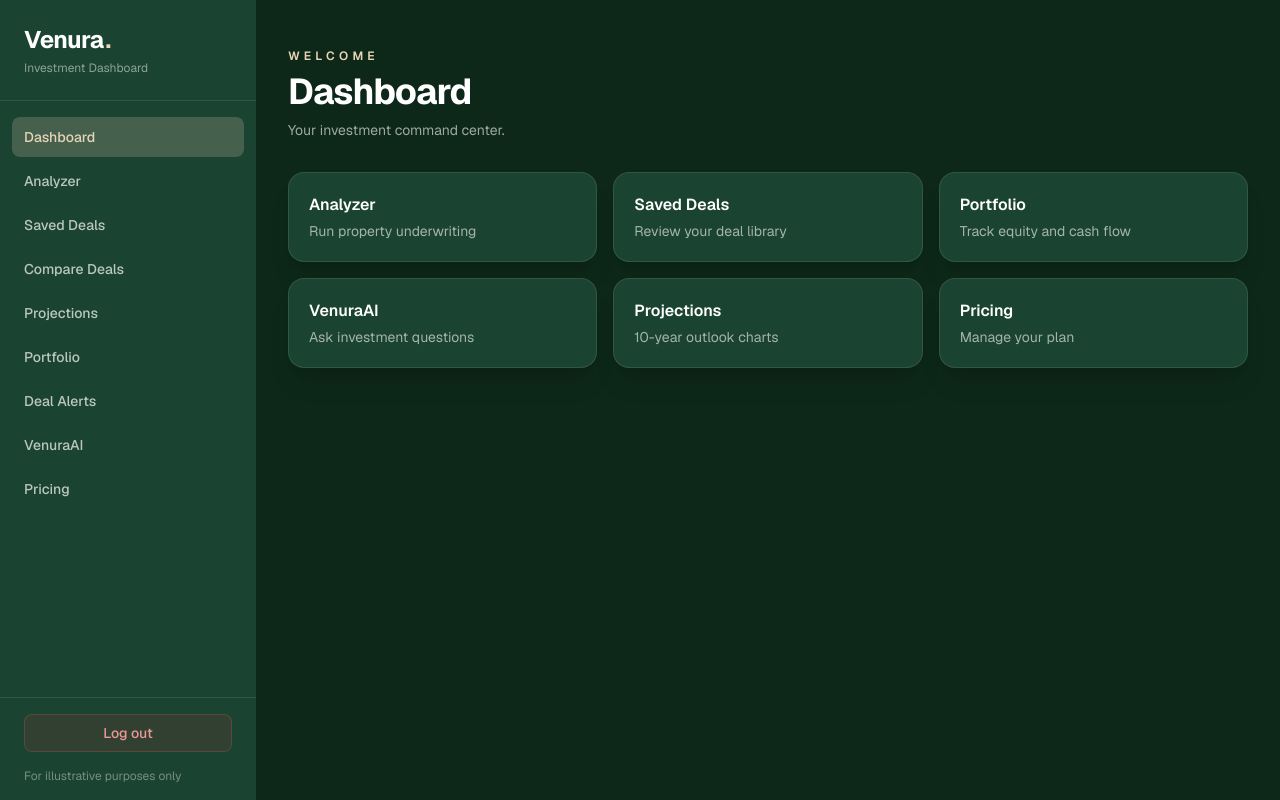
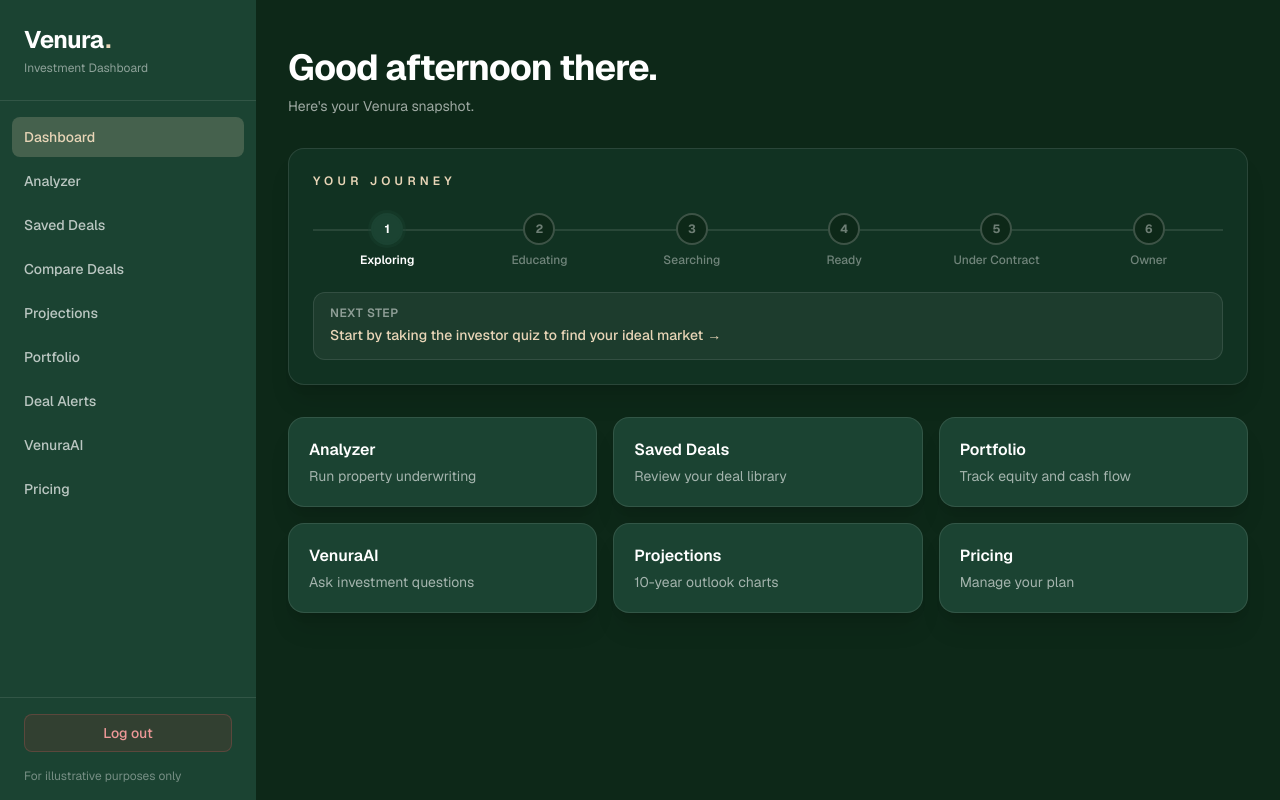
Before and after one commit to richardszabo87/venura, a Next.js app: page /dashboard in a window 1280 px wide. Built offline with nearby package versions, Linux system fonts and the light colour scheme; no server answers.

Commit message:
checkpoint before checking out main

```diff
--- a/app/(dashboard)/dashboard/page.tsx
+++ b/app/(dashboard)/dashboard/page.tsx
@@ -1,7 +1,10 @@
 import Link from "next/link";
-import { InvestorProfileWelcome } from "@/components/dashboard/investor-profile-welcome";
-import { PageHeader } from "@/components/dashboard/page-header";
+import { auth, currentUser } from "@clerk/nextjs/server";
+import { JourneyStageTracker } from "@/components/dashboard/journey-stage-tracker";
+import { formatGreeting } from "@/lib/dashboard-greeting";
 import { setSessionCookie } from "@/lib/auth/session";
+import { fetchProfileByClerkId } from "@/lib/user-profile-server";
+import type { JourneyStage } from "@/lib/user-profile";
 
 type DashboardPageProps = {
   searchParams: Promise<{ session_id?: string }>;
@@ -15,19 +18,27 @@
     await setSessionCookie(params.session_id);
   }
 
+  const [{ userId }, user] = await Promise.all([auth(), currentUser()]);
+  const profile =
+    userId != null
+      ? await fetchProfileByClerkId(userId).catch(() => null)
+      : null;
+
+  const greeting = formatGreeting(user?.firstName);
+  const journeyStage: JourneyStage = profile?.journey_stage ?? "exploring";
+
   return (
     <>
-      <PageHeader
-        eyebrow="Welcome"
-        title="Dashboard"
-        description={
-          checkoutSuccess
-            ? "Your subscription is active. You now have full access to Venura."
-            : "Your investment command center."
-        }
-      />
-
-      {!checkoutSuccess && <InvestorProfileWelcome />}
+      <header className="mb-8">
+        <h1 className="text-3xl font-bold tracking-tight text-white sm:text-4xl">
+          {greeting}
+        </h1>
+        <p className="mt-2 max-w-2xl text-sm text-white/60">
+          {checkoutSuccess
+            ? "Your subscription is active. Here's your Venura snapshot."
+            : "Here's your Venura snapshot."}
+        </p>
+      </header>
 
       {checkoutSuccess && (
         <div className="mb-8 rounded-2xl border border-[#E8D5B7]/40 bg-[#E8D5B7]/10 px-6 py-5">
@@ -37,6 +48,8 @@
           </p>
         </div>
       )}
+
+      <JourneyStageTracker stage={journeyStage} />
 
       <div className="grid gap-4 sm:grid-cols-2 lg:grid-cols-3">
         <QuickLink
--- /dev/null
+++ b/components/dashboard/journey-stage-tracker.tsx
@@ -0,0 +1,97 @@
+import Link from "next/link";
+import {
+  JOURNEY_STAGES,
+  JOURNEY_STAGE_TIPS,
+  journeyStageIndex,
+} from "@/lib/journey-stage";
+import type { JourneyStage } from "@/lib/user-profile";
+
+type JourneyStageTrackerProps = {
+  stage: JourneyStage;
+};
+
+export function JourneyStageTracker({ stage }: JourneyStageTrackerProps) {
+  const currentIndex = journeyStageIndex(stage);
+  const tip = JOURNEY_STAGE_TIPS[stage];
+  const progress =
+    JOURNEY_STAGES.length > 1
+      ? (currentIndex / (JOURNEY_STAGES.length - 1)) * 100
+      : 0;
+
+  return (
+    <section className="mb-8 rounded-2xl border border-white/10 bg-[#1B4332]/40 p-6 shadow-xl">
+      <p className="text-xs font-semibold uppercase tracking-[0.35em] text-[#E8D5B7]">
+        Your journey
+      </p>
+
+      <div className="relative mt-6">
+        <div
+          className="absolute left-0 right-0 top-4 h-0.5 bg-white/10"
+          aria-hidden
+        />
+        <div
+          className="absolute left-0 top-4 h-0.5 bg-[#E8D5B7]/60 transition-all"
+          style={{ width: `${progress}%` }}
+          aria-hidden
+        />
+
+        <ol className="relative flex justify-between gap-1">
+          {JOURNEY_STAGES.map((item, index) => {
+            const isCurrent = index === currentIndex;
+            const isComplete = index < currentIndex;
+
+            return (
+              <li
+                key={item.id}
+                className="flex min-w-0 flex-1 flex-col items-center text-center"
+              >
+                <span
+                  className={[
+                    "relative z-10 flex h-8 w-8 shrink-0 items-center justify-center rounded-full border-2 text-xs font-bold transition-colors",
+                    isCurrent
+                      ? "border-[#1B4332] bg-[#1B4332] text-white shadow-[0_0_0_3px_rgba(27,67,50,0.35)]"
+                      : isComplete
+                        ? "border-[#E8D5B7] bg-[#E8D5B7] text-[#1B4332]"
+                        : "border-white/20 bg-[#0d2818] text-white/40",
+                  ].join(" ")}
+                  aria-current={isCurrent ? "step" : undefined}
+                >
+                  {index + 1}
+                </span>
+                <span
+                  className={[
+                    "mt-2 hidden text-[10px] font-medium leading-tight sm:block lg:text-xs",
+                    isCurrent
+                      ? "font-semibold text-white"
+                      : isComplete
+                        ? "text-[#E8D5B7]/80"
+                        : "text-white/40",
+                  ].join(" ")}
+                >
+                  {item.label}
+                </span>
+              </li>
+            );
+          })}
+        </ol>
+
+        <p className="mt-3 text-center text-sm font-semibold text-white sm:hidden">
+          {JOURNEY_STAGES[currentIndex]?.label}
+        </p>
+      </div>
+
+      <div className="mt-6 rounded-xl border border-white/10 bg-white/5 px-4 py-3">
+        <p className="text-xs font-semibold uppercase tracking-wider text-white/50">
+          Next step
+        </p>
+        <Link
+          href={tip.href}
+          className="mt-1 inline-flex items-center gap-1 text-sm font-medium text-[#E8D5B7] transition hover:text-[#F0E4CE]"
+        >
+          {tip.text}
+          <span aria-hidden>→</span>
+        </Link>
+      </div>
+    </section>
+  );
+}
--- /dev/null
+++ b/lib/dashboard-greeting.ts
@@ -0,0 +1,11 @@
+export function getTimeOfDayGreeting(date = new Date()): string {
+  const hour = date.getHours();
+  if (hour < 12) return "Good morning";
+  if (hour < 17) return "Good afternoon";
+  return "Good evening";
+}
+
+export function formatGreeting(firstName: string | null | undefined): string {
+  const name = firstName?.trim() || "there";
+  return `${getTimeOfDayGreeting()} ${name}.`;
+}
--- /dev/null
+++ b/lib/journey-stage.ts
@@ -0,0 +1,44 @@
+import type { JourneyStage } from "./user-profile";
+
+export const JOURNEY_STAGES: { id: JourneyStage; label: string }[] = [
+  { id: "exploring", label: "Exploring" },
+  { id: "educating", label: "Educating" },
+  { id: "searching", label: "Searching" },
+  { id: "ready", label: "Ready" },
+  { id: "under_contract", label: "Under Contract" },
+  { id: "owner", label: "Owner" },
+];
+
+export const JOURNEY_STAGE_TIPS: Record<
+  JourneyStage,
+  { text: string; href: string }
+> = {
+  exploring: {
+    text: "Start by taking the investor quiz to find your ideal market",
+    href: "/quiz",
+  },
+  educating: {
+    text: "Run your first property analysis in the Analyzer",
+    href: "/analyzer",
+  },
+  searching: {
+    text: "Set up deal alerts so matching properties come to you",
+    href: "/deal-alerts",
+  },
+  ready: {
+    text: "You have saved deals — time to make an offer. Check your HOA Health Reports first",
+    href: "/hoa",
+  },
+  under_contract: {
+    text: "Track your closing checklist",
+    href: "/saved-deals",
+  },
+  owner: {
+    text: "Your portfolio is live. Track your cash flow in Portfolio",
+    href: "/portfolio",
+  },
+};
+
+export function journeyStageIndex(stage: JourneyStage): number {
+  return JOURNEY_STAGES.findIndex((s) => s.id === stage);
+}
```
